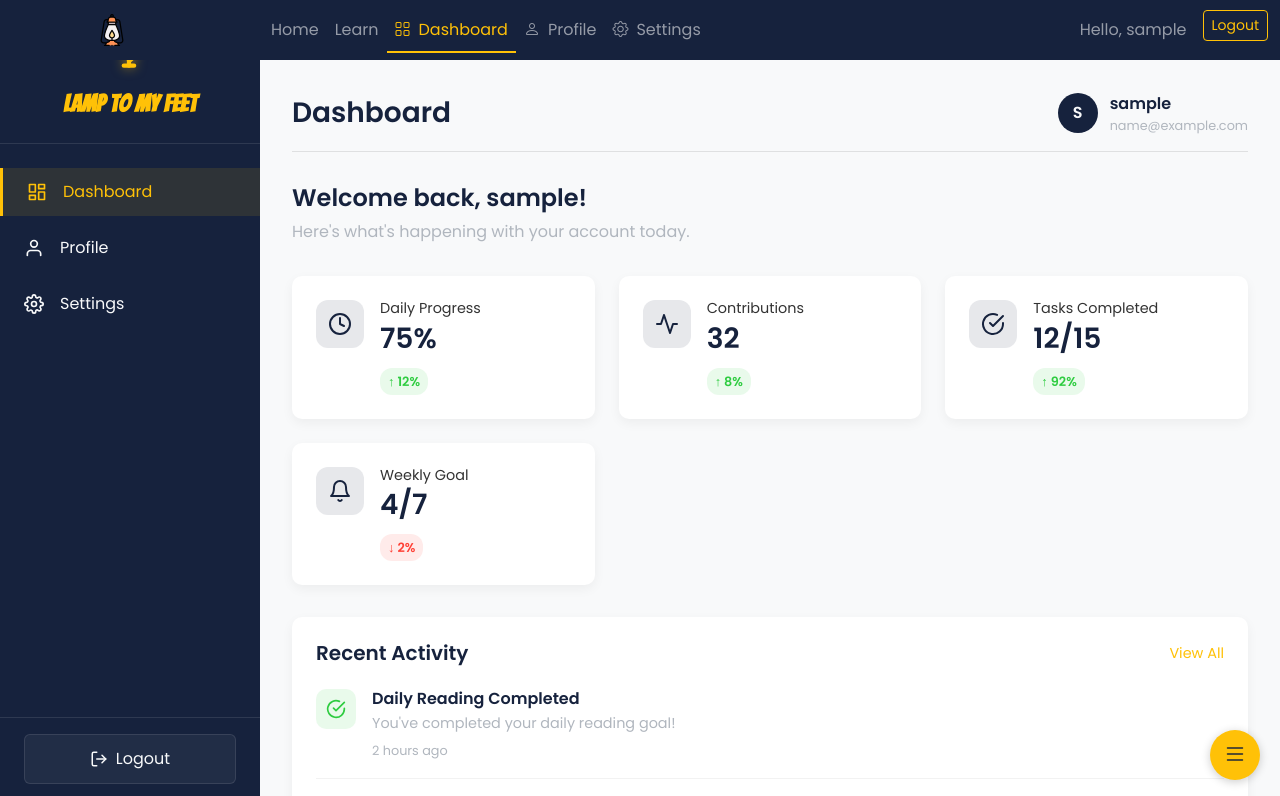
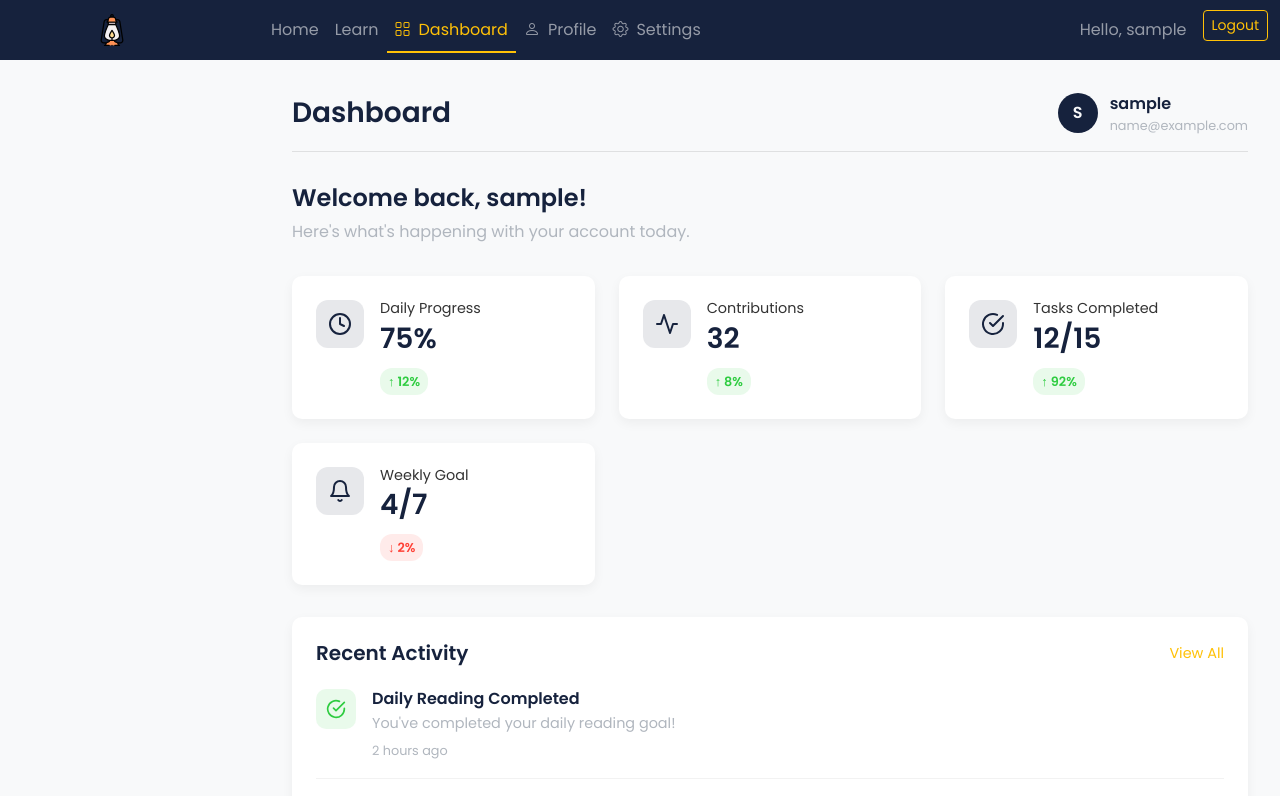
Before and after one commit to marcosdiego1904/front, a React (Vite) app: page /dashboard in a window 1280 px wide. Shown: the top 796 px of the page. Built offline with nearby package versions, Linux system fonts and the light colour scheme; sample sign-in values are in the browser's storage.

Commit message:
dash out

```diff
--- a/src/Navbar/index.tsx
+++ b/src/Navbar/index.tsx
@@ -130,78 +130,10 @@ const Navbar = () => {
         </div>
       </nav>
 
-      {/* Botón para mostrar/ocultar sidebar en pantallas pequeñas */}
-      {isAuthenticated && (
-        <button
-          className="sidebar-toggle-button"
-          onClick={toggleSidebar}
-          aria-label="Toggle sidebar"
-        >
-          <i className={`bi ${sidebarVisible ? 'bi-x' : 'bi-list'}`}></i>
-        </button>
-      )}
 
-      {/* Sidebar para pantallas pequeñas - Solo visible cuando el usuario está autenticado */}
-      {isAuthenticated && (
-        <div className={`mobile-sidebar ${sidebarVisible ? 'show' : ''}`}>
-          <div className="sidebar-header">
-            <h1 className="sidebar-title">Lamp to my feet</h1>
-            <div className="lamp-icon">
-              <img src={imag} alt="Lamp Icon" className="sidebar-lamp-icon" />
-            </div>
-          </div>
 
-          <nav className="sidebar-nav">
-            <ul>
-              <li className="sidebar-item">
-                <NavLink
-                  to="/dashboard"
-                  className={({ isActive }) => isActive ? "sidebar-link active" : "sidebar-link"}
-                  onClick={() => setSidebarVisible(false)}
-                >
-                  <i className="bi bi-grid me-2"></i>
-                  Dashboard
-                </NavLink>
-              </li>
-              <li className="sidebar-item">
-                <NavLink
-                  to="/profile"
-                  className={({ isActive }) => isActive ? "sidebar-link active" : "sidebar-link"}
-                  onClick={() => setSidebarVisible(false)}
-                >
-                  <i className="bi bi-person me-2"></i>
-                  Profile
-                </NavLink>
-              </li>
-              <li className="sidebar-item">
-                <NavLink
-                  to="/settings"
-                  className={({ isActive }) => isActive ? "sidebar-link active" : "sidebar-link"}
-                  onClick={() => setSidebarVisible(false)}
-                >
-                  <i className="bi bi-gear me-2"></i>
-                  Settings
-                </NavLink>
-              </li>
-            </ul>
-          </nav>
 
-          <div className="sidebar-footer">
-            <button onClick={handleLogout} className="logout-button">
-              <i className="bi bi-box-arrow-right me-2"></i>
-              Logout
-            </button>
-          </div>
-        </div>
-      )}
 
-      {/* Overlay para cerrar el sidebar al hacer clic fuera de él */}
-      {sidebarVisible && (
-        <div
-          className="sidebar-overlay"
-          onClick={() => setSidebarVisible(false)}
-        ></div>
-      )}
     </>
   );
 };
--- a/src/auth/components/Dashboard.tsx
+++ b/src/auth/components/Dashboard.tsx
@@ -43,7 +43,7 @@ const Dashboard: React.FC = () => {
   return (
     <div className="dashboard-container">
       {/* Sidebar */}
-      <div className={`dashboard-sidebar ${isMenuOpen ? 'open' : ''}`}>
+    {/** <div className={`dashboard-sidebar ${isMenuOpen ? 'open' : ''}`}>
         <div className="sidebar-header">
           <div className="lamp-icon">
             <svg xmlns="http://www.w3.org/2000/svg" viewBox="0 0 24 24" fill="none" stroke="#ffc107" strokeWidth="1" strokeLinecap="round" strokeLinejoin="round">
@@ -103,7 +103,7 @@ const Dashboard: React.FC = () => {
             Logout
           </button>
         </div>
-      </div>
+      </div>*/}
 
       {/* Main Content */}
       <div className="dashboard-main">
--- a/src/auth/components/DashboardStyles.css
+++ b/src/auth/components/DashboardStyles.css
@@ -32,11 +32,12 @@
     display: flex;
     flex-direction: column;
     position: fixed;
-    top: 0;
+    top: 0; /* Adjusted to account for fixed header */
     left: 0;
     bottom: 0;
     z-index: 100;
     transition: transform 0.3s ease;
+    margin-top: 0px;
   }
 
   /* Sidebar header */
```
